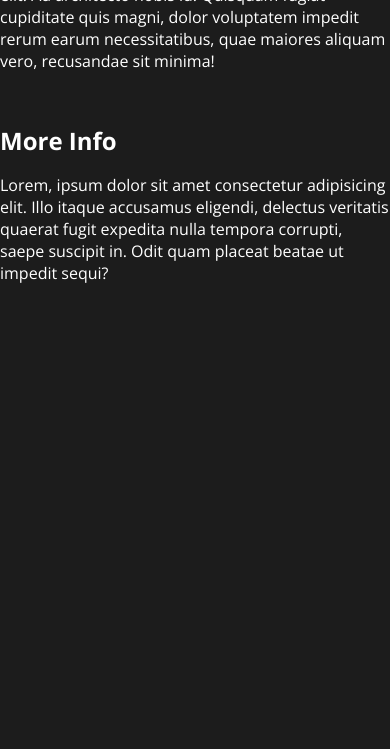
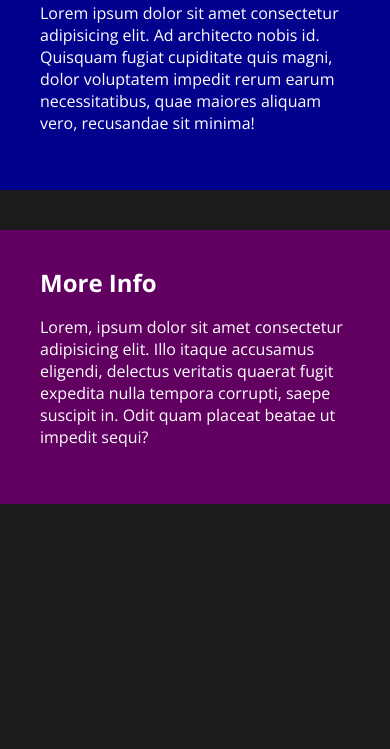
Before and after one commit to yujiseok/sass-responsive, a plain HTML site: page index.html in a window 390 px wide. Shown: the part 95-844 px from the top of the page. Drawn offline with nearby package versions, Linux system fonts and the light colour scheme.

Commit message:
media query min-width

```diff
--- a/app/scss/layout/_grid.scss
+++ b/app/scss/layout/_grid.scss
@@ -4,9 +4,21 @@
   grid-template-rows: auto auto;
   gap: 40px;
 
+  @media (min-width: 900px) {
+    grid-template-columns: 2fr 1fr;
+    grid-template-rows: auto;
+  }
+
+  &__main,
+  &__sidebar {
+    padding: 40px;
+  }
+
   &__main {
+    background-color: hsl(240, 99%, 28%);
   }
 
   &__sidebar {
+    background-color: hsl(300, 100%, 19%);
   }
 }
```
Also changed, not shown: dist/css/style.css, 1 other file.
